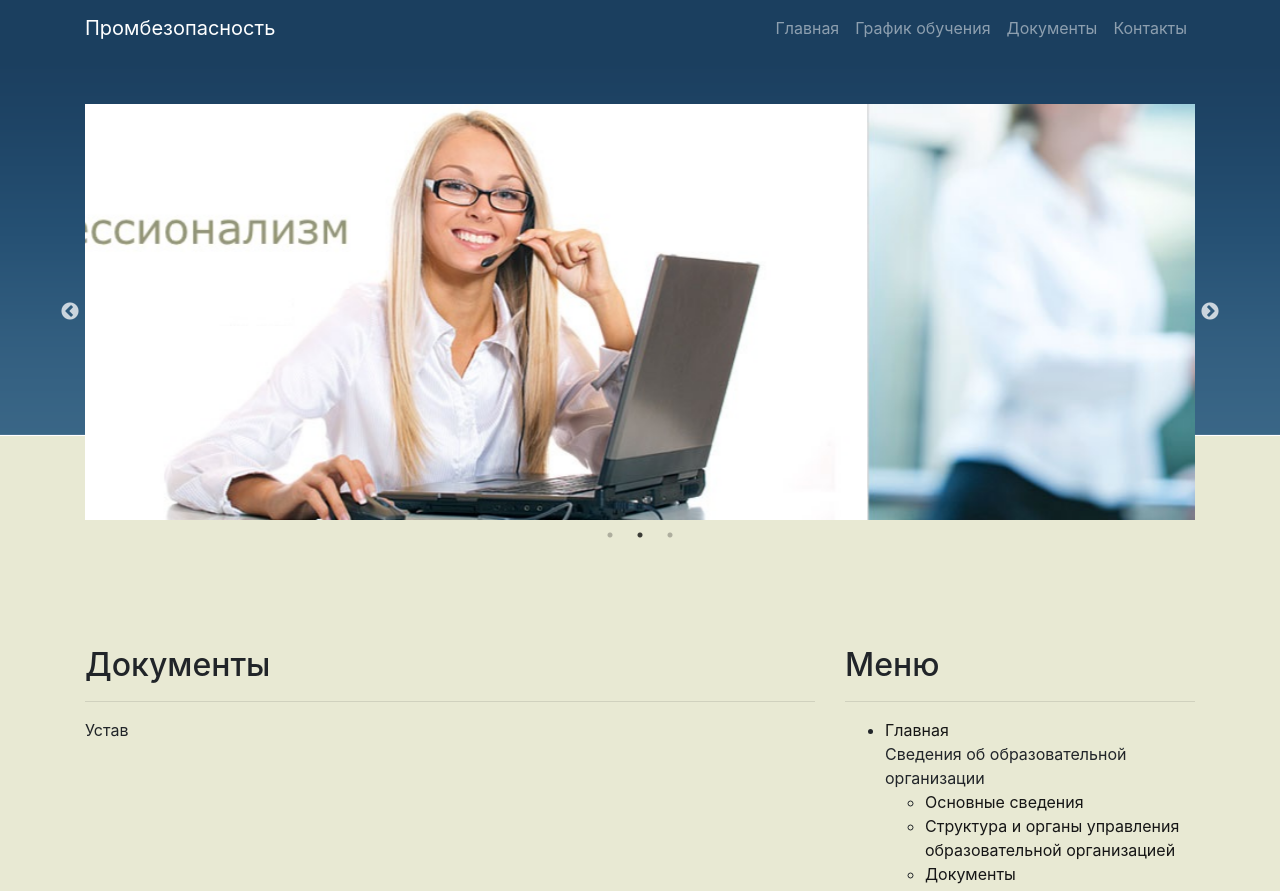
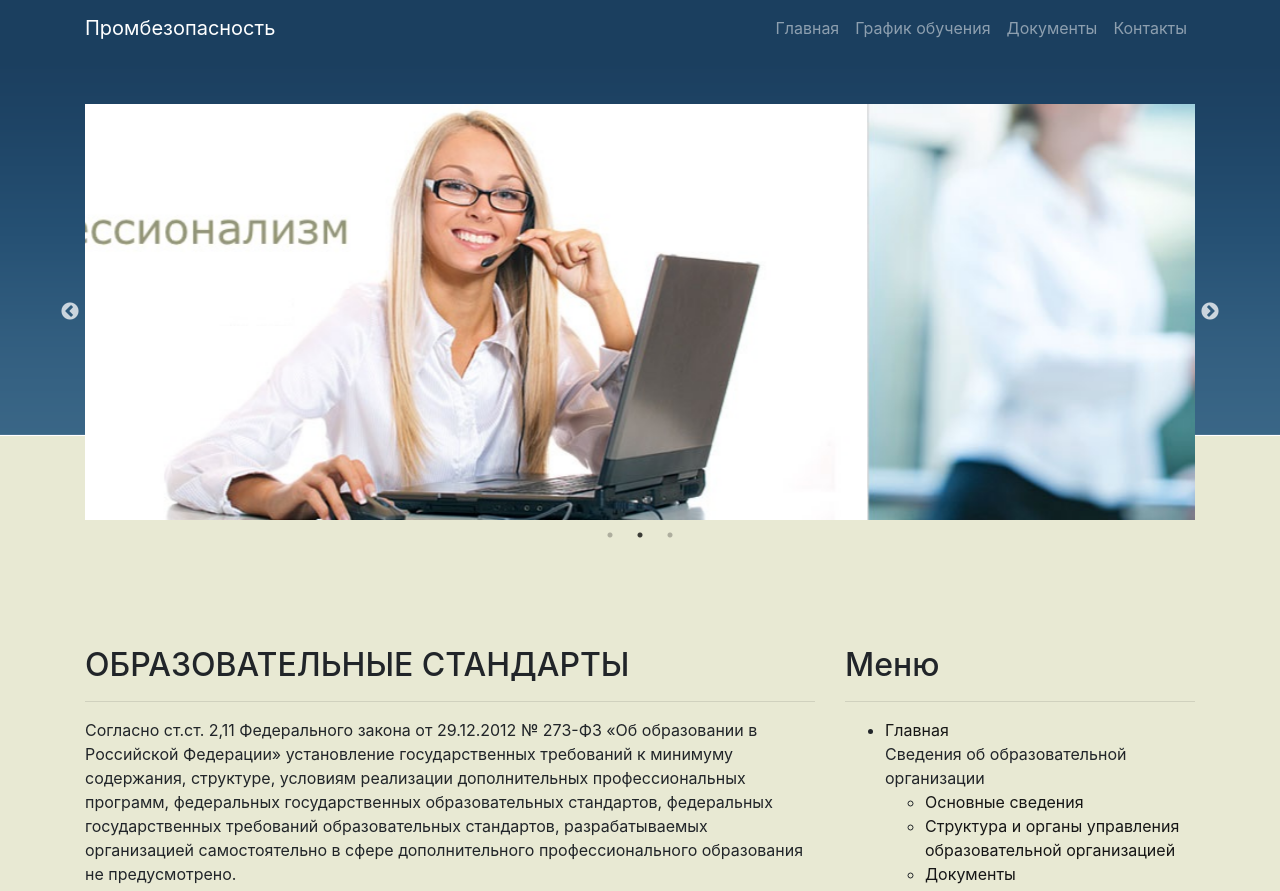
Before and after one commit to knikitin/oldsite, a website: page edustand.html in a window 1280 px wide. Shown: the top 891 px of the page. Drawn offline with Linux system fonts and the light colour scheme.

Commit message:
Education standarts

```diff
--- a/edustand.html
+++ b/edustand.html
@@ -34,10 +34,15 @@
       <div class="row">
         <div class="col-md-8 mb-5">
             <div class="article">
-              <h2><span>Документы</span> </h2>
+              <h2><span>ОБРАЗОВАТЕЛЬНЫЕ СТАНДАРТЫ</span> </h2>
               <hr>
 
-              <p class="textosn"> Устав </p>
+              <p class="textosn">
+                  Согласно ст.ст. 2,11 Федерального закона от 29.12.2012 № 273-ФЗ «Об образовании в Российской Федерации»
+                  установление государственных требований к минимуму содержания, структуре, условиям реализации дополнительных профессиональных программ,
+                  федеральных государственных образовательных стандартов, федеральных государственных требований образовательных стандартов, разрабатываемых
+                  организацией самостоятельно в сфере дополнительного профессионального образования не предусмотрено.
+              </p>
 
             </div>
         </div>
```
